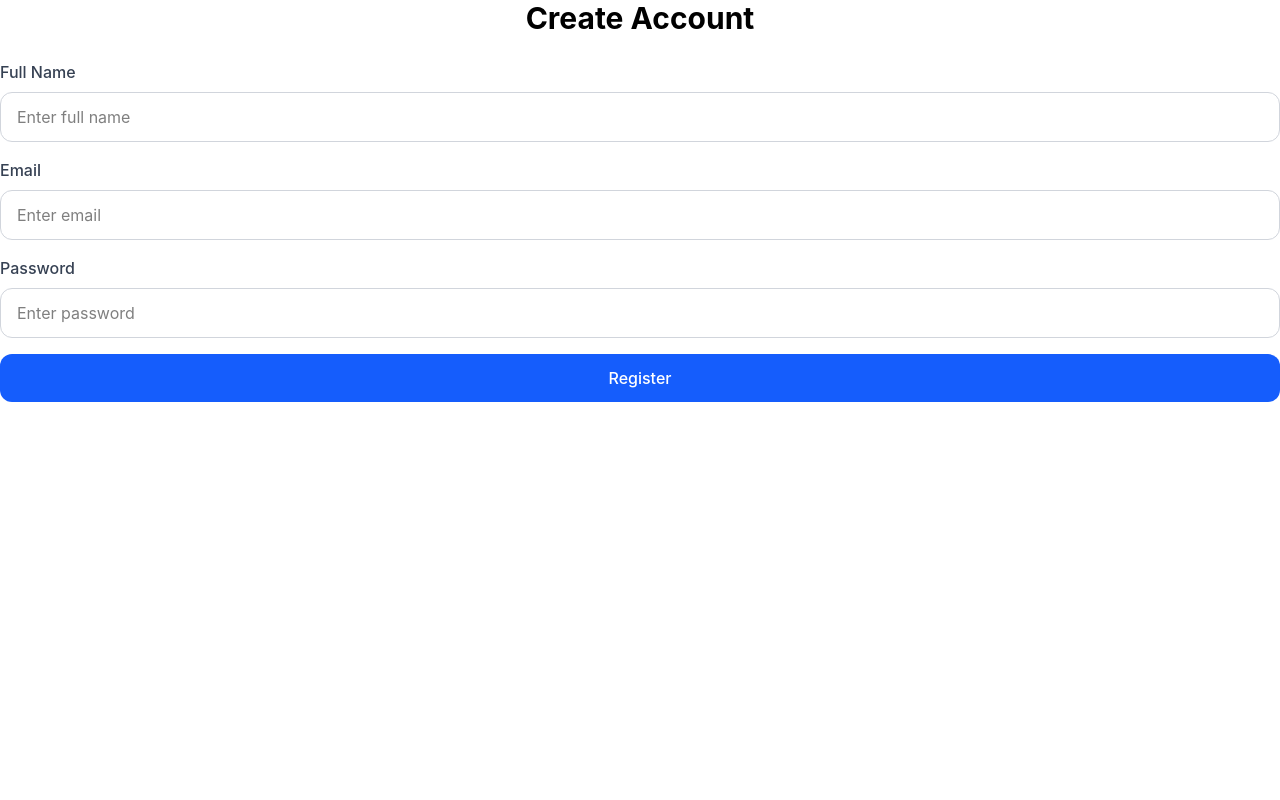
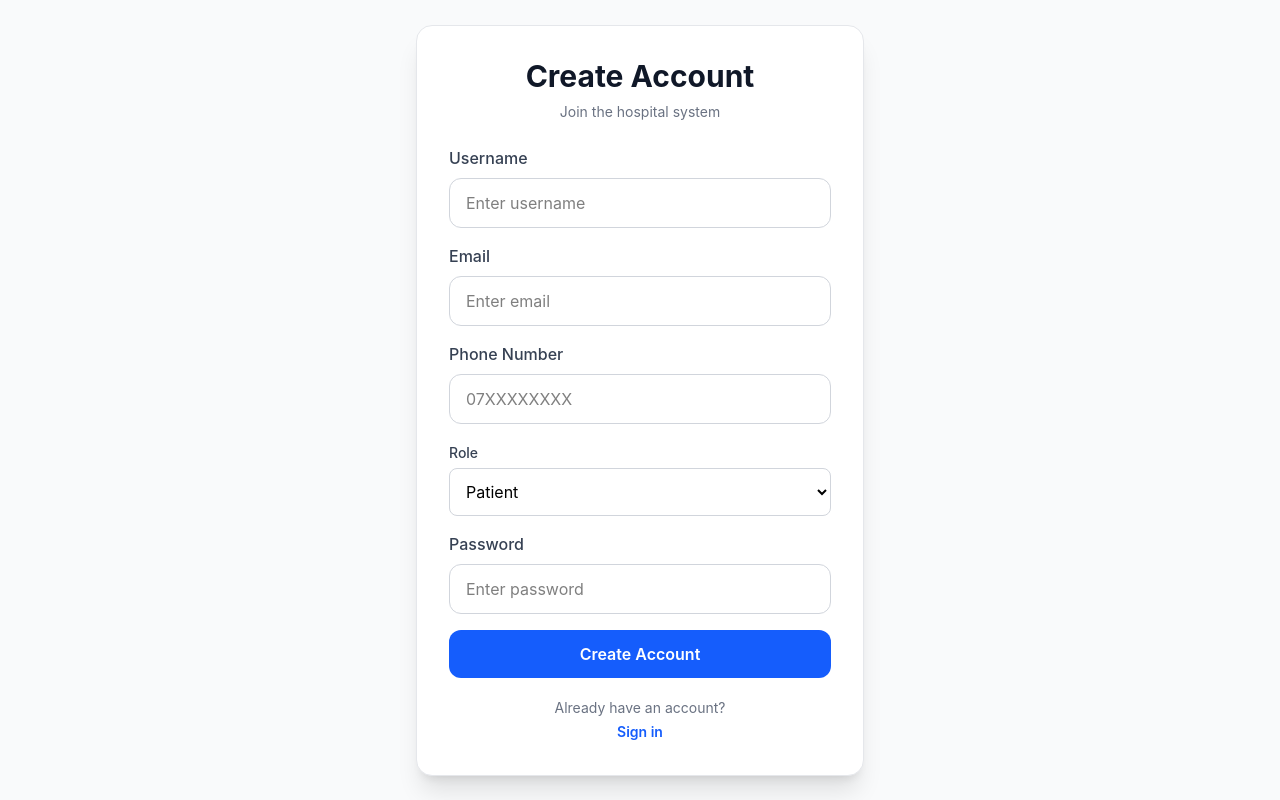
Before and after one commit to Elvis24-tech/Medical_Frontend, a React (Vite) app: page /register in a window 1280 px wide. Built offline with nearby package versions, Linux system fonts and the light colour scheme.

Commit message:
Fixed Registration and Admin Panel

```diff
--- a/src/pages/admin/Doctors.jsx
+++ b/src/pages/admin/Doctors.jsx
@@ -4,6 +4,7 @@ import DoctorCard from "../../components/doctors/DoctorCard";
 
 const Doctors = () => {
   const [doctors, setDoctors] = useState([]);
+  const [loading, setLoading] = useState(true);
 
   useEffect(() => {
     const fetchDoctors = async () => {
@@ -13,23 +14,33 @@ const Doctors = () => {
 
         setDoctors(data.results || data || []);
       } catch (err) {
-        console.error(err);
+        console.error("Failed to load doctors:", err);
         setDoctors([]);
+      } finally {
+        setLoading(false);
       }
     };
 
     fetchDoctors();
   }, []);
 
+  if (loading) {
+    return <p className="p-6 text-gray-500">Loading doctors...</p>;
+  }
+
   return (
-    <div>
+    <div className="p-6">
       <h1 className="text-3xl font-bold mb-6">Doctors</h1>
 
-      <div className="grid md:grid-cols-2 gap-4">
-        {doctors.map((doctor) => (
-          <DoctorCard key={doctor.id} doctor={doctor} />
-        ))}
-      </div>
+      {doctors.length === 0 ? (
+        <p className="text-gray-500">No doctors found</p>
+      ) : (
+        <div className="grid md:grid-cols-2 lg:grid-cols-3 gap-4">
+          {doctors.map((doctor) => (
+            <DoctorCard key={doctor.id} doctor={doctor} />
+          ))}
+        </div>
+      )}
     </div>
   );
 };
--- a/src/pages/admin/Patients.jsx
+++ b/src/pages/admin/Patients.jsx
@@ -3,38 +3,87 @@ import api from "../../api/axios";
 
 const Patients = () => {
   const [patients, setPatients] = useState([]);
+  const [loading, setLoading] = useState(true);
 
   useEffect(() => {
     const fetchPatients = async () => {
       try {
         const res = await api.get("patients/");
-        const data = res.data;
+        const data = res.data?.results || res.data || [];
 
-        setPatients(data.results || data || []);
+        console.log("PATIENTS:", data);
+
+        setPatients(Array.isArray(data) ? data : []);
       } catch (err) {
-        console.error(err);
+        console.error("Failed to fetch patients:", err);
         setPatients([]);
+      } finally {
+        setLoading(false);
       }
     };
 
     fetchPatients();
   }, []);
 
+  if (loading) {
+    return <div className="p-6">Loading patients...</div>;
+  }
+
   return (
-    <div>
-      <h1 className="text-3xl font-bold mb-4">Patients</h1>
+    <div className="p-6">
+      <h1 className="text-3xl font-bold mb-6">Patients</h1>
 
-      <div className="bg-white p-6 rounded-lg shadow">
-        {patients.length === 0 ? (
-          <p>No patients found</p>
-        ) : (
-          patients.map((p) => (
-            <div key={p.id} className="border-b py-2">
-              {p.user?.username}
+      {patients.length === 0 ? (
+        <div className="bg-white p-6 rounded-lg shadow">
+          No patients found
+        </div>
+      ) : (
+        <div className="grid md:grid-cols-2 lg:grid-cols-3 gap-4">
+          {patients.map((patient) => (
+            <div
+              key={patient.id}
+              className="bg-white shadow rounded-xl p-5 border"
+            >
+              <h2 className="text-lg font-semibold">
+                {patient.user?.username ||
+                  patient.username ||
+                  patient.full_name ||
+                  `Patient #${patient.id}`}
+              </h2>
+
+              <div className="mt-3 space-y-1 text-sm text-gray-600">
+                <p>
+                  <strong>ID:</strong> {patient.id}
+                </p>
+
+                {patient.user?.email && (
+                  <p>
+                    <strong>Email:</strong> {patient.user.email}
+                  </p>
+                )}
+
+                {patient.phone && (
+                  <p>
+                    <strong>Phone:</strong> {patient.phone}
+                  </p>
+                )}
+
+                {patient.gender && (
+                  <p>
+                    <strong>Gender:</strong> {patient.gender}
+                  </p>
+                )}
+
+                {patient.date_of_birth && (
+                  <p>
+                    <strong>DOB:</strong> {patient.date_of_birth}
+                  </p>
+                )}
+              </div>
             </div>
-          ))
-        )}
-      </div>
+          ))}
+        </div>
+      )}
     </div>
   );
 };
--- a/src/pages/auth/Login.jsx
+++ b/src/pages/auth/Login.jsx
@@ -47,11 +47,11 @@ const Login = () => {
   };
 
   return (
-    <div className="min-h-screen flex items-center justify-center bg-linear-to-br from-gray-50 via-white to-blue-50 px-4 py-10">
+    <div className="min-h-screen flex items-center justify-center bg-gray-50 px-4 py-10">
       <div className="w-full max-w-sm sm:max-w-md">
-        <div className="bg-white/90 backdrop-blur border border-gray-200 shadow-xl rounded-2xl px-5 sm:px-8 py-8 sm:py-10">
-          <div className="mb-6 sm:mb-8 text-center">
-            <h1 className="text-2xl sm:text-3xl font-bold text-gray-900 tracking-tight">
+        <div className="bg-white border border-gray-200 shadow-xl rounded-2xl px-6 sm:px-8 py-8 sm:py-10">
+          <div className="mb-6 text-center">
+            <h1 className="text-3xl font-bold text-gray-900">
               Hospital Management System
             </h1>
             <p className="text-sm text-gray-500 mt-2">
@@ -59,11 +59,11 @@ const Login = () => {
             </p>
           </div>
           {error && (
-            <div className="mb-5 text-sm text-red-700 bg-red-50 border border-red-200 px-4 py-3 rounded-lg">
+            <div className="mb-4 text-sm text-red-700 bg-red-50 border border-red-200 px-4 py-3 rounded-lg">
               {error}
             </div>
           )}
-          <form onSubmit={handleSubmit} className="space-y-4 sm:space-y-5">
+          <form onSubmit={handleSubmit} className="space-y-5">
             <div>
               <label className="text-sm font-medium text-gray-700">
                 Email
@@ -74,9 +74,10 @@ const Login = () => {
                 value={formData.email}
                 onChange={handleChange}
                 placeholder="Enter your email"
-                className="mt-1 w-full rounded-lg border-gray-300 focus:border-blue-500 focus:ring-blue-500 transition text-sm sm:text-base"
+                className="mt-1 w-full rounded-lg border-gray-300 focus:border-blue-500 focus:ring-blue-500"
               />
             </div>
+
             <div>
               <label className="text-sm font-medium text-gray-700">
                 Password
@@ -87,19 +88,35 @@ const Login = () => {
                 value={formData.password}
                 onChange={handleChange}
                 placeholder="Enter your password"
-                className="mt-1 w-full rounded-lg border-gray-300 focus:border-blue-500 focus:ring-blue-500 transition text-sm sm:text-base"
+                className="mt-1 w-full rounded-lg border-gray-300 focus:border-blue-500 focus:ring-blue-500"
               />
             </div>
+
             <Button
               type="submit"
               disabled={loading}
-              className="w-full mt-2 bg-linear-to-r from-blue-600 to-blue-700 hover:from-blue-700 hover:to-blue-800 text-white font-semibold py-3 rounded-lg shadow-md hover:shadow-lg transition-all duration-200 disabled:opacity-60 disabled:cursor-not-allowed text-sm sm:text-base"
+              className="w-full bg-blue-600 hover:bg-blue-700 text-white font-semibold py-3 rounded-lg transition"
             >
               {loading ? "Signing in..." : "Sign In"}
             </Button>
+
           </form>
+          <div className="mt-6 text-center">
+            <p className="text-sm text-gray-600">
+              Don’t have an account?
+            </p>
+
+            <button
+              onClick={() => navigate("/register")}
+              className="mt-2 text-blue-600 hover:text-blue-800 font-semibold"
+            >
+              Create Account
+            </button>
+          </div>
+
         </div>
-        <p className="text-center text-xs text-gray-400 mt-5 sm:mt-6 px-4">
+
+        <p className="text-center text-xs text-gray-400 mt-5">
           Secure access for authorized hospital staff only
         </p>
 
--- a/src/pages/auth/Register.jsx
+++ b/src/pages/auth/Register.jsx
@@ -1,38 +1,87 @@
 import { useState } from "react";
+import api from "../../api/axios";
 import Button from "../../components/ui/Button";
 import Input from "../../components/ui/Input";
+import { useNavigate } from "react-router-dom";
 
 const Register = () => {
+  const navigate = useNavigate();
+
   const [formData, setFormData] = useState({
-    fullName: "",
+    username: "",
     email: "",
     password: "",
+    role: "patient",
+    phone: "",
   });
 
+  const [message, setMessage] = useState("");
+  const [loading, setLoading] = useState(false);
+
   const handleChange = (e) => {
-    setFormData({
-      ...formData,
+    setFormData((prev) => ({
+      ...prev,
       [e.target.name]: e.target.value,
-    });
+    }));
   };
 
-  const handleSubmit = (e) => {
+  const handleSubmit = async (e) => {
     e.preventDefault();
-    console.log(formData);
+    setLoading(true);
+    setMessage("");
+
+    try {
+      await api.post("auth/register/", formData);
+
+      setMessage("Account created successfully!");
+
+      setTimeout(() => {
+        navigate("/login");
+      }, 1000);
+
+      setFormData({
+        username: "",
+        email: "",
+        password: "",
+        role: "patient",
+        phone: "",
+      });
+
+    } catch (err) {
+      console.error(err);
+      setMessage(
+        err.response?.data
+          ? JSON.stringify(err.response.data)
+          : "Registration failed"
+      );
+    } finally {
+      setLoading(false);
+    }
   };
 
   return (
-    <div>
-      <h2 className="text-3xl font-bold mb-6 text-center">
+    <div className="min-h-screen flex items-center justify-center bg-gray-50 px-4">
+      <div className="w-full max-w-md">
+        <div className="bg-white border border-gray-200 shadow-xl rounded-2xl p-8">
+          <div className="text-center mb-6">
+            <h2 className="text-3xl font-bold text-gray-900">
               Create Account
             </h2>
-
+            <p className="text-sm text-gray-500 mt-2">
+              Join the hospital system
+            </p>
+          </div>
+          {message && (
+            <div className="mb-4 p-3 text-sm rounded-lg bg-gray-100 text-gray-700">
+              {message}
+            </div>
+          )}
           <form onSubmit={handleSubmit} className="space-y-4">
             <Input
-          label="Full Name"
-          name="fullName"
-          placeholder="Enter full name"
-          value={formData.fullName}
+              label="Username"
+              name="username"
+              placeholder="Enter username"
+              value={formData.username}
               onChange={handleChange}
             />
 
@@ -46,6 +95,31 @@ const Register = () => {
             />
 
             <Input
+              label="Phone Number"
+              name="phone"
+              placeholder="07XXXXXXXX"
+              value={formData.phone}
+              onChange={handleChange}
+            />
+
+            <div>
+              <label className="text-sm font-medium text-gray-700">
+                Role
+              </label>
+
+              <select
+                name="role"
+                value={formData.role}
+                onChange={handleChange}
+                className="w-full mt-1 border border-gray-300 rounded-lg p-3 focus:ring-2 focus:ring-blue-500 focus:border-blue-500"
+              >
+                <option value="patient">Patient</option>
+                <option value="doctor">Doctor</option>
+                <option value="admin">Admin</option>
+              </select>
+            </div>
+
+            <Input
               label="Password"
               name="password"
               type="password"
@@ -54,10 +128,30 @@ const Register = () => {
               onChange={handleChange}
             />
 
-        <Button type="submit" className="w-full">
-          Register
+            <Button
+              type="submit"
+              disabled={loading}
+              className="w-full bg-blue-600 hover:bg-blue-700 text-white font-semibold py-3 rounded-lg transition"
+            >
+              {loading ? "Creating Account..." : "Create Account"}
             </Button>
+
           </form>
+          <div className="text-center mt-5">
+            <p className="text-sm text-gray-500">
+              Already have an account?
+            </p>
+
+            <button
+              onClick={() => navigate("/login")}
+              className="text-blue-600 hover:text-blue-800 font-semibold text-sm mt-1"
+            >
+              Sign in
+            </button>
+          </div>
+
+        </div>
+      </div>
     </div>
   );
 };
```
Also changed, not shown: src/components/billing/BillTable.jsx (+22 -6 lines), src/components/doctors/DoctorCard.jsx (+20 -8 lines), src/pages/admin/Bills.jsx (+19 -6 lines), src/pages/doctor/Dashboard.jsx (+1 -13 lines). Lines whose indentation alone changed are shown as unchanged.
